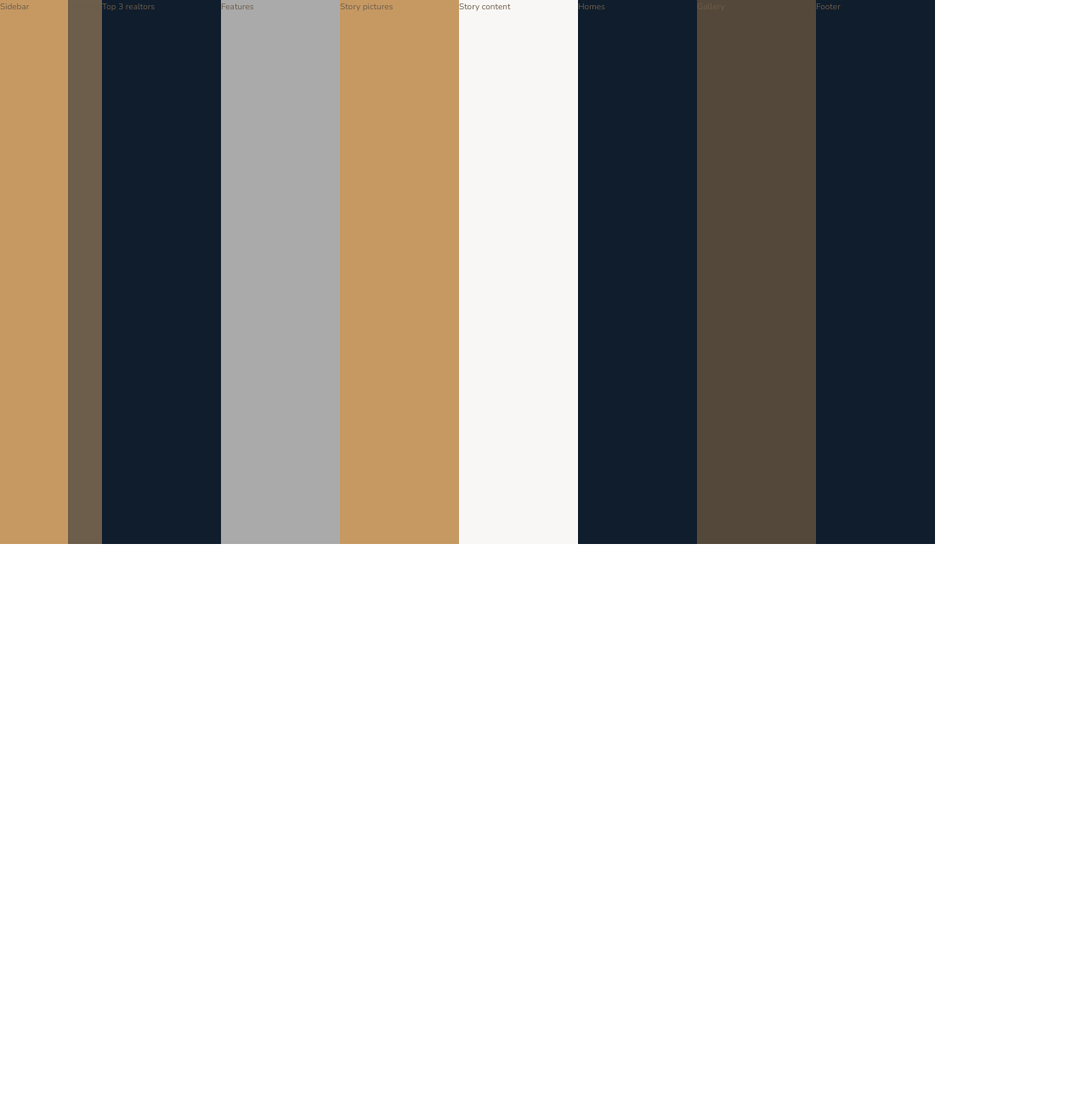
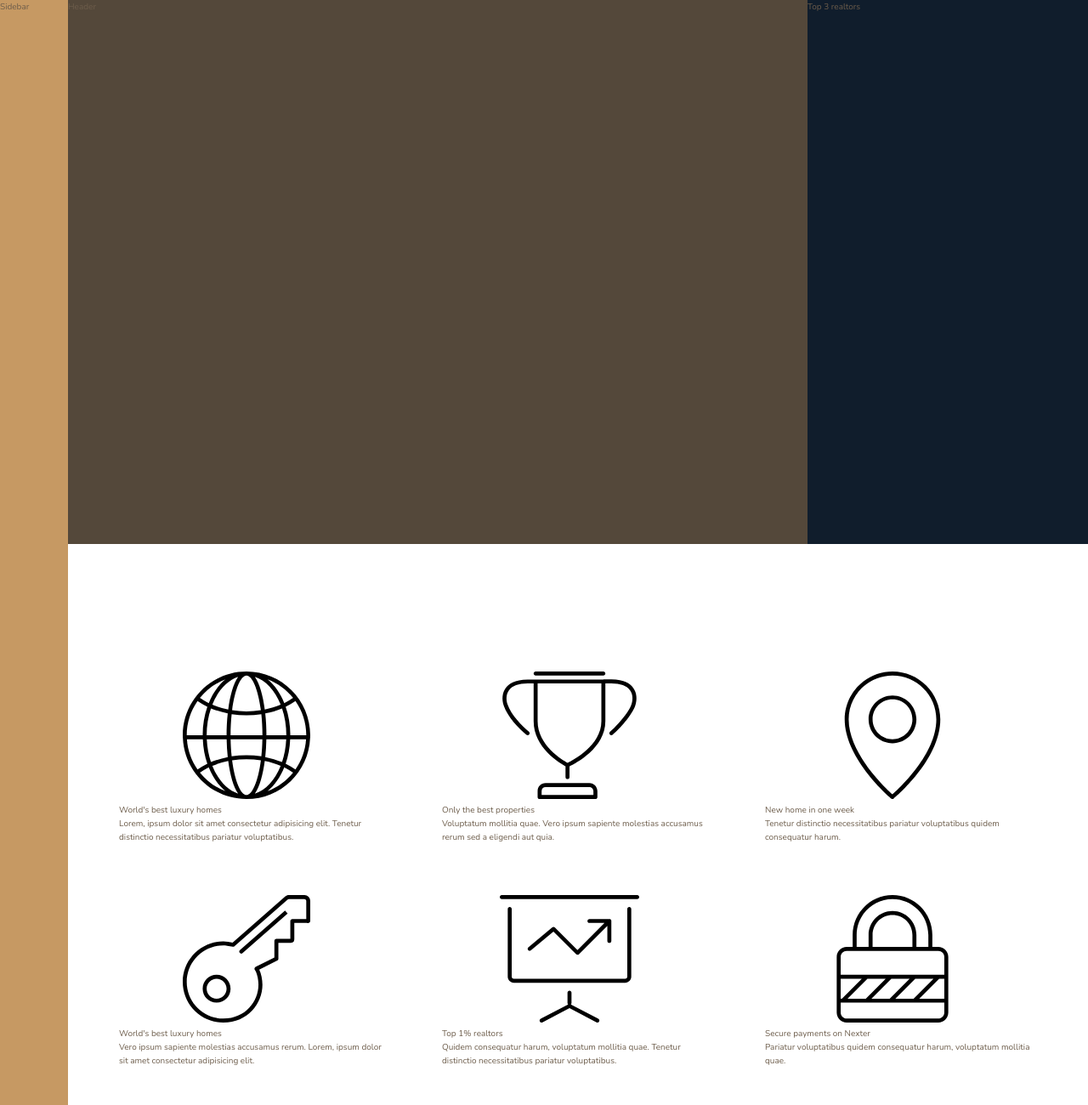
Before and after one commit to rpdecks/Nexter, a website: page index.html in a window 1280 px wide. Shown: the top 1300 px of the page at 85% size. Before the commit the page ends 1152 px from the top, so only its background shows below. Drawn offline with nearby package versions, Linux system fonts and the light colour scheme.

Commit message:
more grid set up and format features section

```diff
--- a/index.html
+++ b/index.html
@@ -25,7 +25,48 @@
         </div>
 
         <div class="features">
-            Features
+            <div class="feature">
+                <svg class="feature__icon">
+                    <use xlink:href='img/sprite.svg#icon-global'></use>
+                </svg>
+                <div class="h4__heading-4">World's best luxury homes</div>
+                <p class="feature__text"></p>Lorem, ipsum dolor sit amet consectetur adipisicing elit. Tenetur distinctio necessitatibus pariatur voluptatibus.</p>
+            </div>
+            <div class="feature">
+                <svg class="feature__icon">
+                    <use xlink:href='img/sprite.svg#icon-trophy'></use>
+                </svg>
+                <div class="h4__heading-4">Only the best properties</div>
+                <p class="feature__text"></p>Voluptatum mollitia quae. Vero ipsum sapiente molestias accusamus rerum sed a eligendi aut quia.</p>
+            </div>
+            <div class="feature">
+                <svg class="feature__icon">
+                    <use xlink:href='img/sprite.svg#icon-map-pin'></use>
+                </svg>
+                <div class="h4__heading-4">New home in one week</div>
+                <p class="feature__text"></p>Tenetur distinctio necessitatibus pariatur voluptatibus quidem consequatur harum.</p>
+            </div>
+            <div class="feature">
+                <svg class="feature__icon">
+                    <use xlink:href='img/sprite.svg#icon-key'></use>
+                </svg>
+                <div class="h4__heading-4">World's best luxury homes</div>
+                <p class="feature__text"></p>Vero ipsum sapiente molestias accusamus rerum. Lorem, ipsum dolor sit amet consectetur adipisicing elit.</p>
+            </div>
+            <div class="feature">
+                <svg class="feature__icon">
+                    <use xlink:href='img/sprite.svg#icon-presentation'></use>
+                </svg>
+                <div class="h4__heading-4">Top 1% realtors</div>
+                <p class="feature__text"></p>Quidem consequatur harum, voluptatum mollitia quae. Tenetur distinctio necessitatibus pariatur voluptatibus.</p>
+            </div>
+            <div class="feature">
+                <svg class="feature__icon">
+                    <use xlink:href='img/sprite.svg#icon-lock'></use>
+                </svg>
+                <div class="h4__heading-4">Secure payments on Nexter</div>
+                <p class="feature__text"></p>Pariatur voluptatibus quidem consequatur harum, voluptatum mollitia quae.</p>
+            </div>
         </div>
 
         <div class="story__pictures">
--- a/sass/_base.scss
+++ b/sass/_base.scss
@@ -38,5 +38,6 @@ body {
 .container {
   display: grid;
   grid-template-rows: 80vh min-content 40vw repeat(3, min-content);
-  grid-template-columns: 8rem 1fr repeat(8, minmax(min-content, 14rem)) 1fr;
+  grid-template-columns: [sidebar-start] 8rem [sidebar-end full-start] minmax(6rem, 1fr) [center-start] repeat(8, [col-start] minmax(min-content, 14rem) [col-end]) [center-end] minmax(6rem, 1fr) [full-end];
+
 }
--- a/sass/_features.scss
+++ b/sass/_features.scss
@@ -1,3 +1,10 @@
 .features {
-    background-color: $color-grey-light-2;
+    grid-column: center-start / center-end;
+
+    margin: 15rem 0;
+
+    display: grid;
+    grid-template-columns: repeat(3, 1fr);
+    grid-gap: 6rem;
+
 }
--- a/sass/_footer.scss
+++ b/sass/_footer.scss
@@ -1,3 +1,4 @@
 .footer {
     background-color: $color-secondary;
+    grid-column: full-start / full-end;
 }
--- a/sass/_gallery.scss
+++ b/sass/_gallery.scss
@@ -1,3 +1,4 @@
 .gallery {
     background-color: $color-grey-dark-1;
+    grid-column: full-start / full-end;
 }
--- a/sass/_header.scss
+++ b/sass/_header.scss
@@ -1,3 +1,4 @@
 .header {
-    background-color: $color-grey-dark-2;
+    background-color: $color-grey-dark-1;
+    grid-column: full-start / col-end 6;
 }
--- a/sass/_homes.scss
+++ b/sass/_homes.scss
@@ -1,3 +1,4 @@
 .homes {
     background-color: $color-secondary;
+    grid-column: center-start / center-end;
 }
--- a/sass/_realtors.scss
+++ b/sass/_realtors.scss
@@ -1,3 +1,4 @@
 .realtors {
     background-color: $color-secondary;
+    grid-column: col-start 7 / full-end;
 }
--- a/sass/_sidebar.scss
+++ b/sass/_sidebar.scss
@@ -1,3 +1,5 @@
 .sidebar {
     background-color: $color-primary;
+    grid-column: sidebar-start / sidebar-end;
+    grid-row: 1 / -1;
 }
--- a/sass/_story.scss
+++ b/sass/_story.scss
@@ -1,9 +1,11 @@
 .story {
     &__pictures {
         background-color: $color-primary;
+        grid-column: full-start / col-end 4;
     }
 
     &__content {
         background-color: $color-grey-light-1;
+        grid-column: col-start 5 / full-end;
     }
 }
```
Also changed, not shown: css/style.css.
